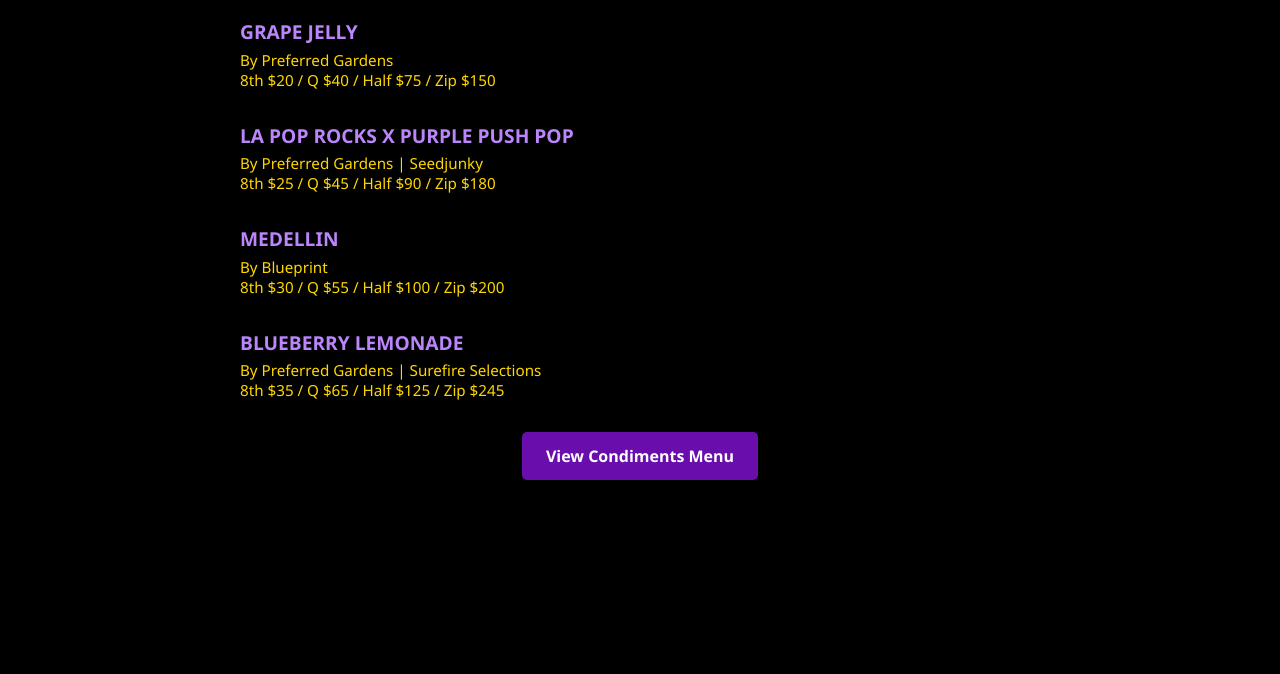
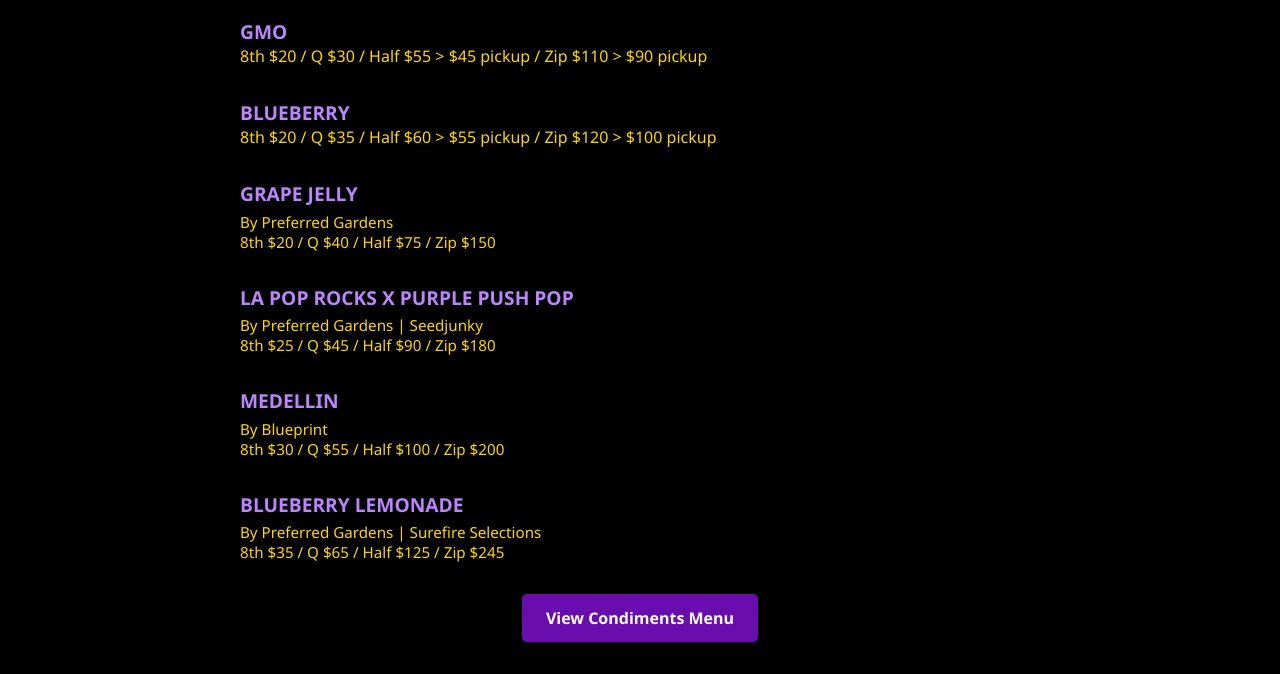
Before and after one commit to guyguyguyganjaman/HSE-MENU, a plain HTML site: page index.html in a window 1280 px wide. Shown: the part 159-833 px from the top of the page. Before the commit the page ends 800 px from the top, so only its background shows below. Drawn offline with Linux system fonts and the light colour scheme.

Commit message:
Update menu

```diff
--- a/index.html
+++ b/index.html
@@ -82,6 +82,16 @@
   <div class="container">
     <h1>Flower Menu</h1>
 
+<div class="strain">
+      <a href="https://t.me/c/2670550758/35" target="_blank">GMO</a>
+      <div r>8th $20 / Q $30 / Half $55 > $45 pickup / Zip $110 > $90 pickup</div>
+    </div>
+
+<div class="strain">
+      <a href="https://t.me/c/2670550758/37" target="_blank">BLUEBERRY</a>
+      <div r>8th $20 / Q $35 / Half $60 > $55 pickup / Zip $120 > $100 pickup</div>
+    </div>
+
     <div class="strain">
       <a href="https://t.me/c/2670550758/27" target="_blank">GRAPE JELLY</a>
       <div class="info">By Preferred Gardens<br>8th $20 / Q $40 / Half $75 / Zip $150</div>
```
